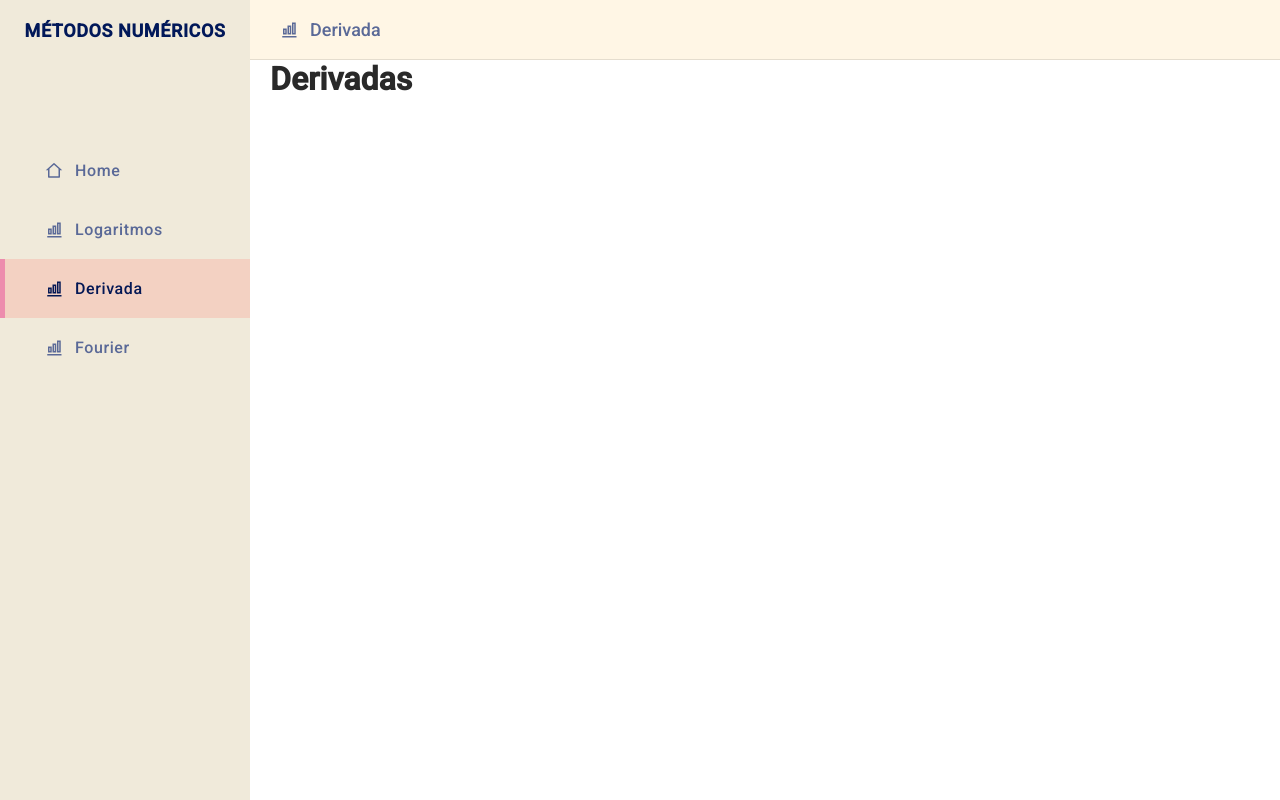
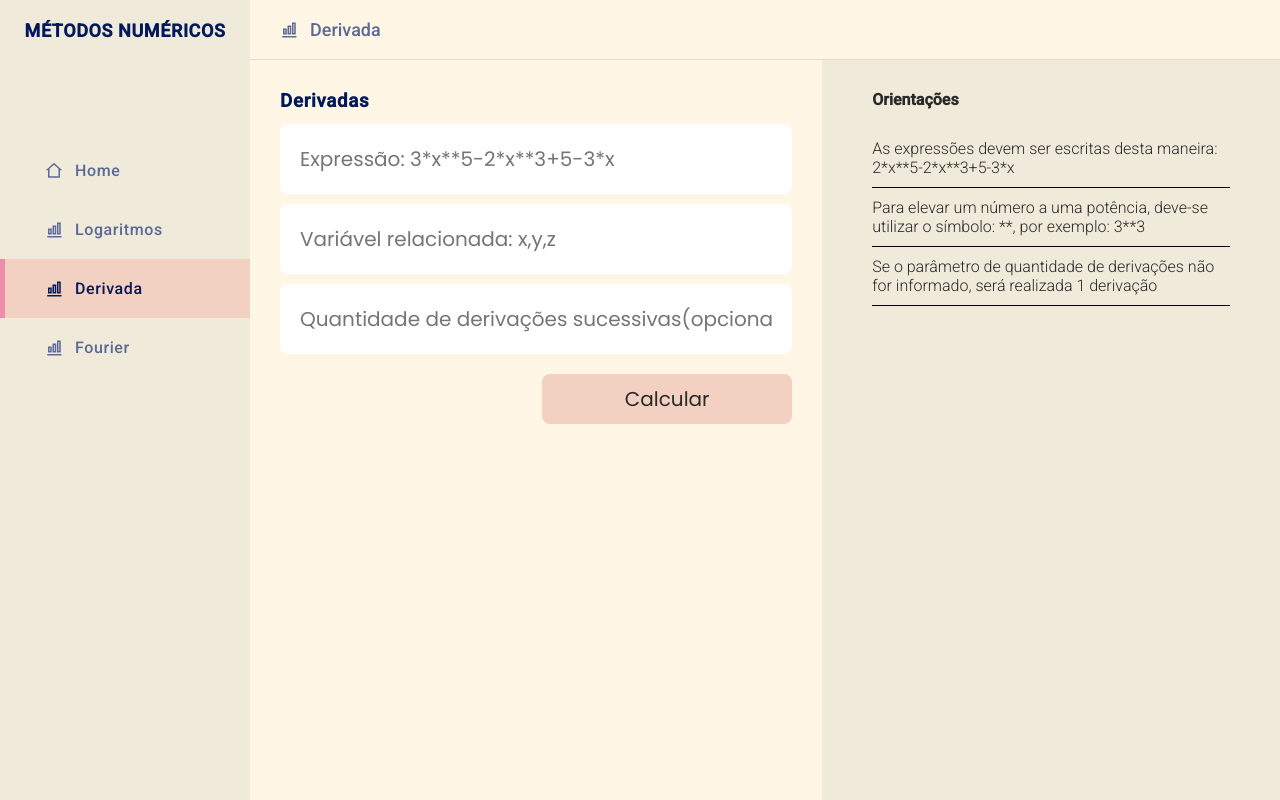
Before and after one commit to numerical-problems/nm-app, a React (Create React App) app: page /derivadas in a window 1280 px wide. Built offline with nearby package versions, Linux system fonts and the light colour scheme.

Commit message:
feat:Adicionando calculo de derivadas

```diff
--- a/package.json
+++ b/package.json
@@ -6,7 +6,6 @@
     "@testing-library/jest-dom": "^5.14.1",
     "@testing-library/react": "^11.2.7",
     "@testing-library/user-event": "^12.8.3",
-    "axios": "^0.21.4",
     "history": "4.6.3",
     "react": "^17.0.2",
     "react-dom": "^17.0.2",
--- a/src/components/Input/index.js
+++ b/src/components/Input/index.js
@@ -1,10 +1,9 @@
-import { Container } from './styles';
+import { Container } from "./styles";
 
 export default function Input({ label, ...props }) {
-
   return (
     <Container>
-      <input {...props}  />
+      <input {...props} />
     </Container>
   );
 }
--- a/src/components/Input/styles.js
+++ b/src/components/Input/styles.js
@@ -1,16 +1,16 @@
-import styled from 'styled-components';
+import styled from "styled-components";
 
 export const Container = styled.div`
   width: 100%;
   display: flex;
   flex-direction: column-reverse;
-
+  padding-bottom: 10px;
   input {
     width: 100%;
     padding: 20px;
     border-radius: 8px;
     border: none;
     font-size: 20px;
-        font-family: 'Poppins';
+    font-family: "Poppins";
   }
 `;
--- a/src/pages/Derivadas/index.js
+++ b/src/pages/Derivadas/index.js
@@ -1,13 +1,108 @@
-import React from "react";
+import React, { useState } from "react";
 import { Container } from "../../layout/container";
+import Input from "../../components/Input";
+import Button from "../../components/Button";
 import Page from "../../layout/page";
 import * as C from "./styles";
 
 function Derivadas() {
+  const [state, setState] = useState({
+    expression: "",
+    related_to: "",
+    times: "",
+    result: "",
+    error: "",
+    isLoading: false,
+  });
+
+  const textChange = (field) => (e) => {
+    setState((old) => ({
+      ...old,
+      [field]: e.target.value,
+    }));
+  };
+
+  const handleDerivation = async (e) => {
+    e.preventDefault();
+    setState((old) => ({ ...old, isLoading: true }));
+    const { expression, related_to, times } = state;
+    if (times === "") {
+      setState((old) => ({ ...old, times: 1, isLoading: false }));
+    }
+    const url = `http://localhost:5000/derivate`;
+    const response = await fetch(url, {
+      method: "POST",
+      headers: {
+        "Content-Type": "application/json",
+        "access-control-allow-origin": "*",
+      },
+      body: JSON.stringify({
+        expression,
+        related_to,
+        times,
+      }),
+    });
+    const data = await response.json();
+    console.log(data);
+    setState((old) => ({
+      ...old,
+      result: data.result,
+      error: data.message,
+      isLoading: false,
+    }));
+  };
+
   return (
     <Page id='derivadas'>
       <Container>
-        <C.Title>Derivadas</C.Title>
+        <div className='left'>
+          <h3>Derivadas</h3>
+          <C.Form onSubmit={handleDerivation} method='POST'>
+            <Input
+              name='expression'
+              value={state.expression}
+              onChange={textChange("expression")}
+              placeholder='Expressão: 3*x**5-2*x**3+5-3*x'
+            />
+            <Input
+              name='related_to'
+              value={state.related_to}
+              onChange={textChange("related_to")}
+              placeholder='Variável relacionada: x,y,z'
+            />
+            <Input
+              name='times'
+              value={state.times}
+              onChange={textChange("times")}
+              placeholder='Quantidade de derivações sucessivas(opcional)'
+            />
+            <Button type='submit' label='Calcular' />
+          </C.Form>
+          {state.error && <p>{state.error}</p>}
+          {state.result && (
+            <>
+              <h2>Resultado</h2>
+              <C.Result>{state.result}</C.Result>
+            </>
+          )}
+        </div>
+        <div className='right'>
+          <h4 style={{ paddingLeft: 20 }}>Orientações</h4>
+          <C.List>
+            <C.ListItem>
+              As expressões devem ser escritas desta maneira:
+              2*x**5-2*x**3+5-3*x
+            </C.ListItem>
+            <C.ListItem>
+              Para elevar um número a uma potência, deve-se utilizar o símbolo:
+              **, por exemplo: 3**3
+            </C.ListItem>
+            <C.ListItem>
+              Se o parâmetro de quantidade de derivações não for informado, será
+              realizada 1 derivação
+            </C.ListItem>
+          </C.List>
+        </div>
       </Container>
     </Page>
   );
--- a/src/pages/Derivadas/styles.js
+++ b/src/pages/Derivadas/styles.js
@@ -2,4 +2,23 @@ import styled from "styled-components";
 
 export const Title = styled.h1`
   padding-left: 20px;
+  padding-top: 10px;
 `;
+
+export const Form = styled.form``;
+
+export const List = styled.ul`
+  padding: 20px;
+`;
+
+export const ListItem = styled.li`
+  padding-top: 10px;
+  padding-bottom: 10px;
+  font-weight: 300;
+  border-bottom: 1px solid #000000;
+`;
+
+export const Result = styled.p`
+  font-size: 1.6rem;
+  padding-top: 20px;
+`;
```
Lines whose indentation alone changed are shown as unchanged.
